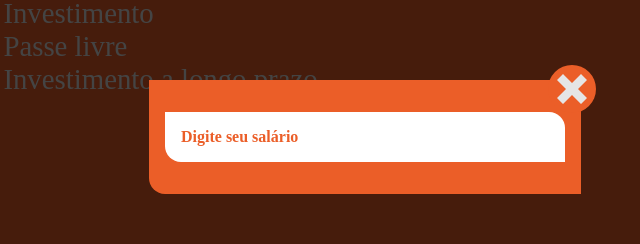
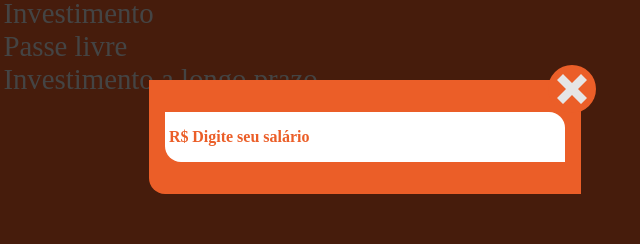
Before and after one commit to luccasscds/finances, a plain HTML site: page index.html in a window 1280 px wide. Both pictures are taken after a click on the button 1214 px from the left and 35 px from the top of the page. Shown: the part 263-507 px from the top of the page, 275-915 px from the left. Drawn offline with Linux system fonts and the light colour scheme.

Commit message:
add the $ of input box

```diff
--- a/assets/css/modal.css
+++ b/assets/css/modal.css
@@ -52,8 +52,16 @@
     align-items: center;
 }
 
+.modal-main::before {
+    content: "R$";
+    color: var(--orange);
+    font-weight: bold;
+    position: absolute;
+    left: 20px;
+}
+
 input#salary {
-    padding: 1rem;
+    padding: 1rem 1.7rem;
     border-radius: 0 1rem;
     font-size: 1rem;
     font-weight: bold;
```
